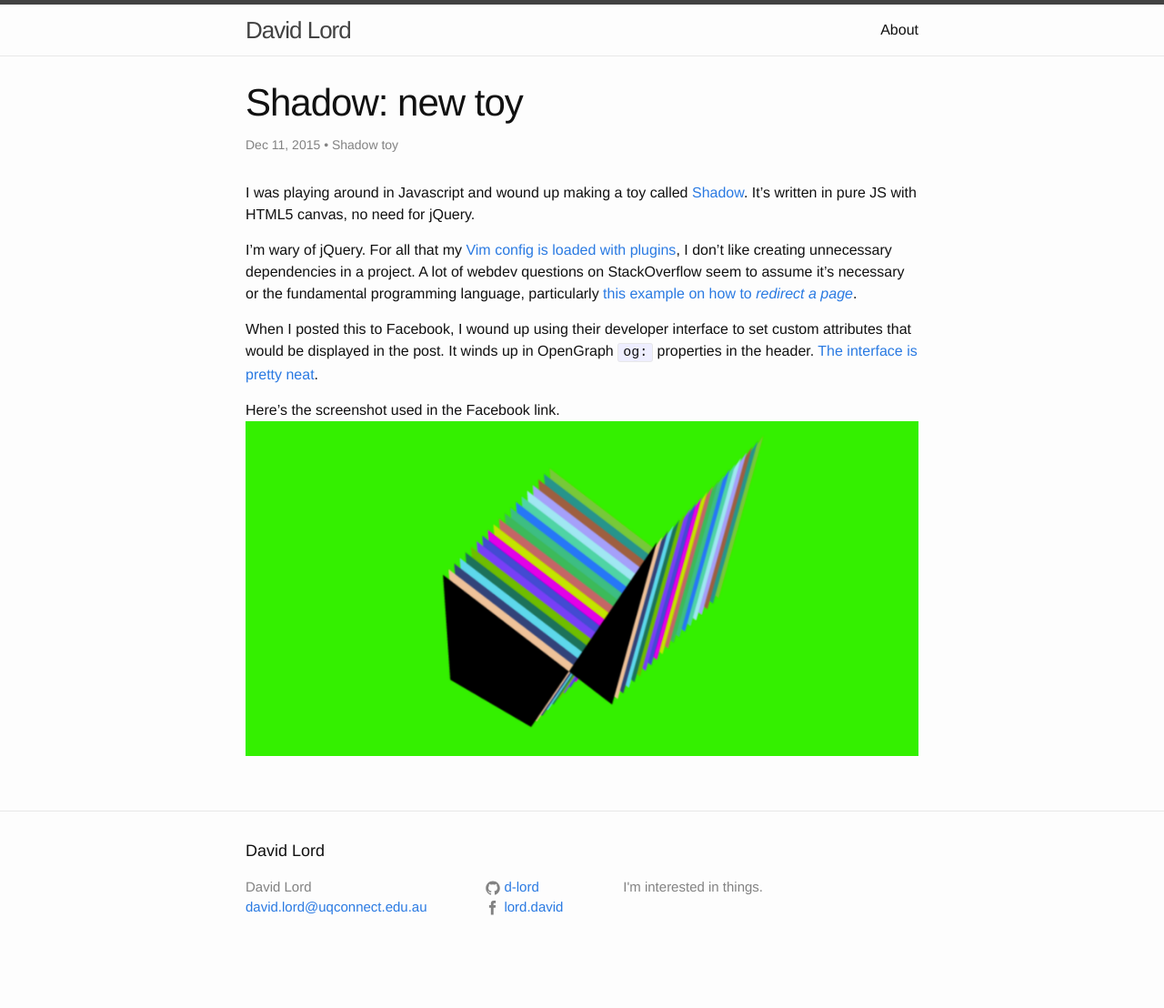
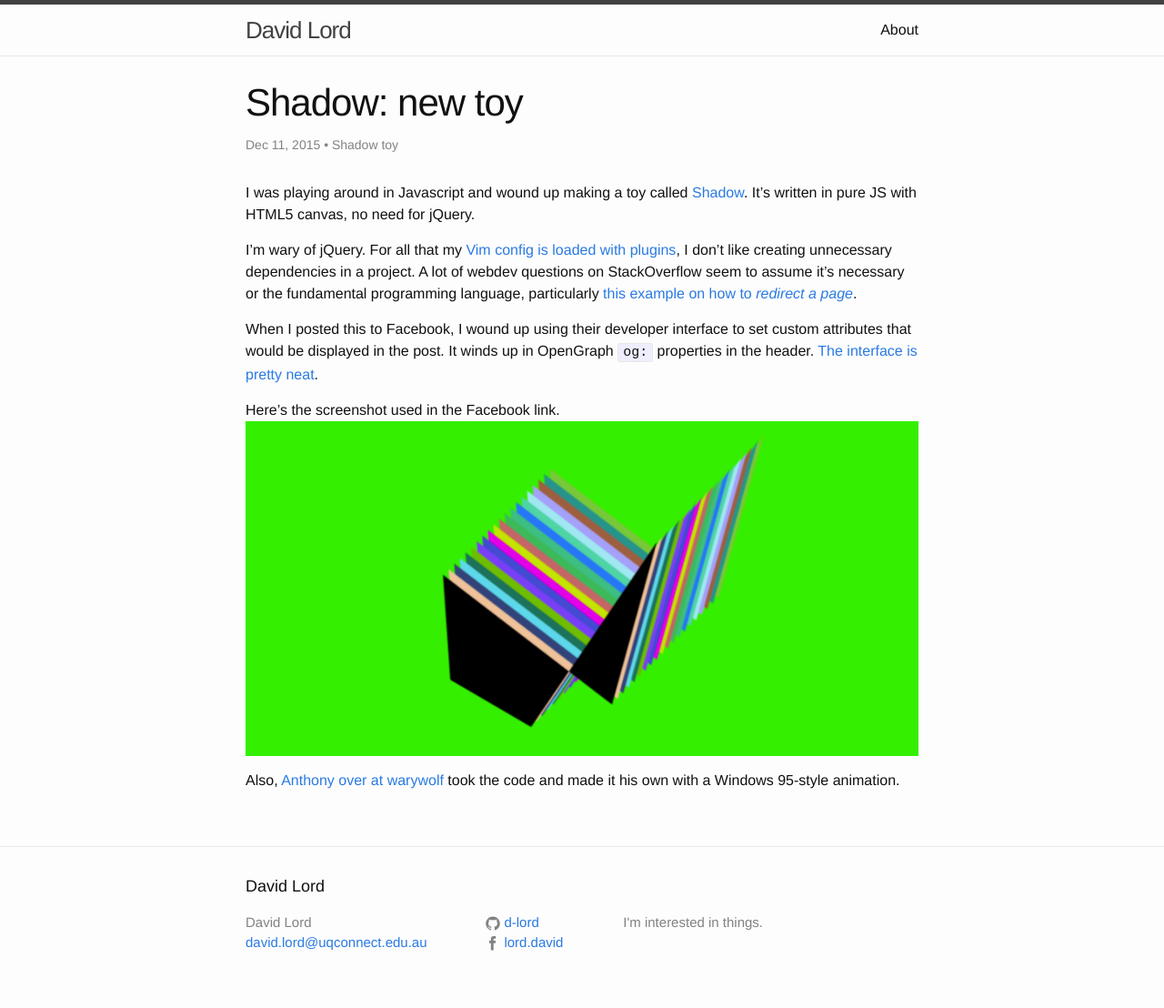
Before and after one commit to d-lord/d-lord.github.io, a Jekyll site: the page built from _posts/2015-12-11-shadow.markdown, in a window 1280 px wide. Shown: the whole page at 91% size. Built offline with Jekyll 4.4.1, drawn with Linux system fonts in a browser that asks for light colours; before the commit the page ends 1069 px from its top, so only the background shows below that.

Commit message:
Forgot to mention pem's adaptation

```diff
--- a/_posts/2015-12-11-shadow.markdown
+++ b/_posts/2015-12-11-shadow.markdown
@@ -18,7 +18,10 @@ When I posted this to Facebook, I wound up using their developer interface to se
 Here's the screenshot used in the Facebook link.
 ![Screenshot](/assets/c79da.png)
 
+Also, [Anthony over at warywolf][stealdalsstuff] took the code and made it his own with a Windows 95-style animation.
+
 [shadow-static-link]:   https://lord.geek.nz/shadow-static.html
 [vim-config]:           https://github.com/d-lord/dotfiles/blob/master/nvim/nvimrc
 [so-redirect-question]: http://stackoverflow.com/questions/503093/how-can-i-make-a-redirect-page-using-jquery
 [facebook-dev-shadow]:  https://developers.facebook.com/tools/debug/og/object/?q=lord.geek.nz%2Fshadow-static.html
+[stealdalsstuff]:       http://warywolf.net/code/stealdalsstuff/shadow.html
```
